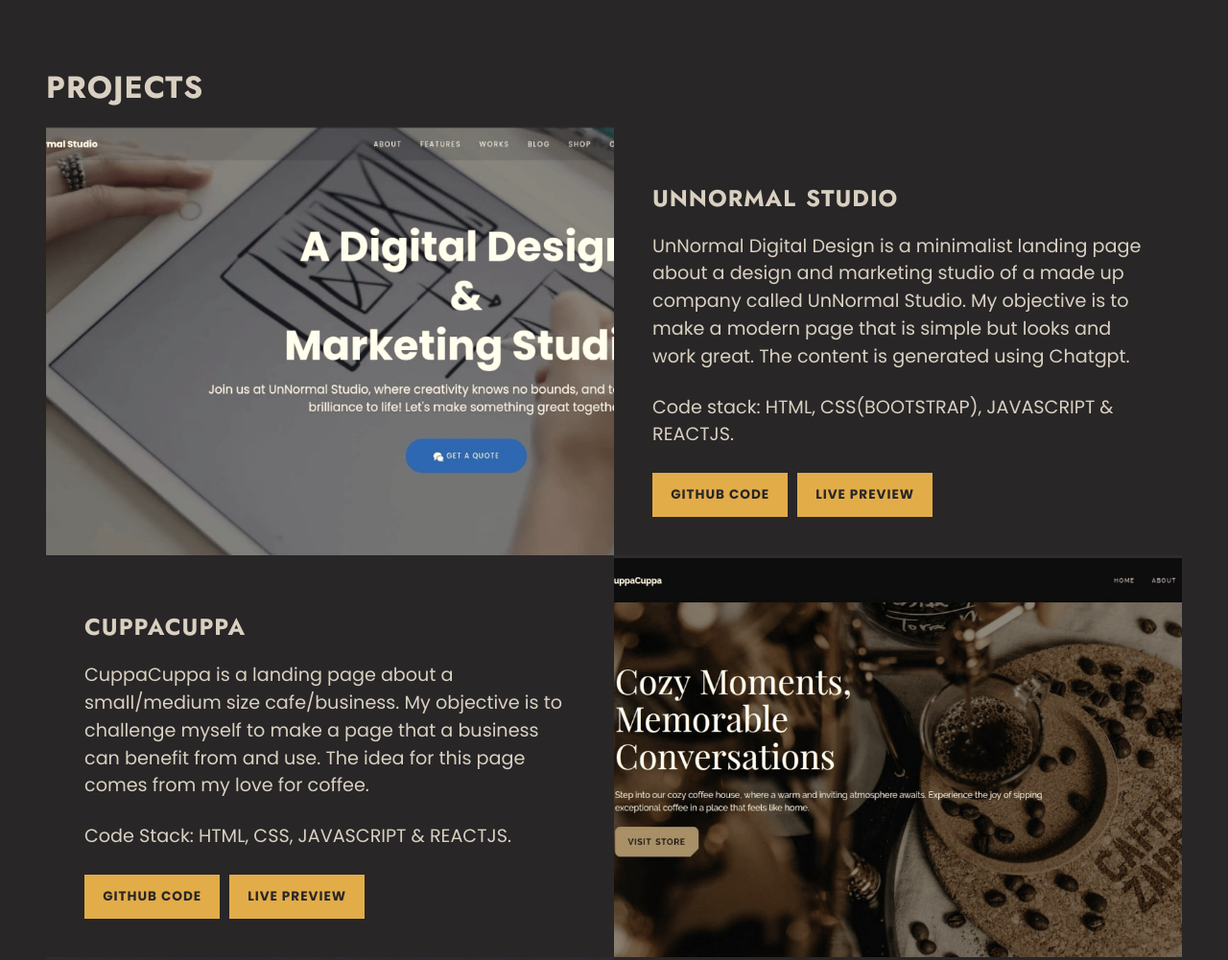
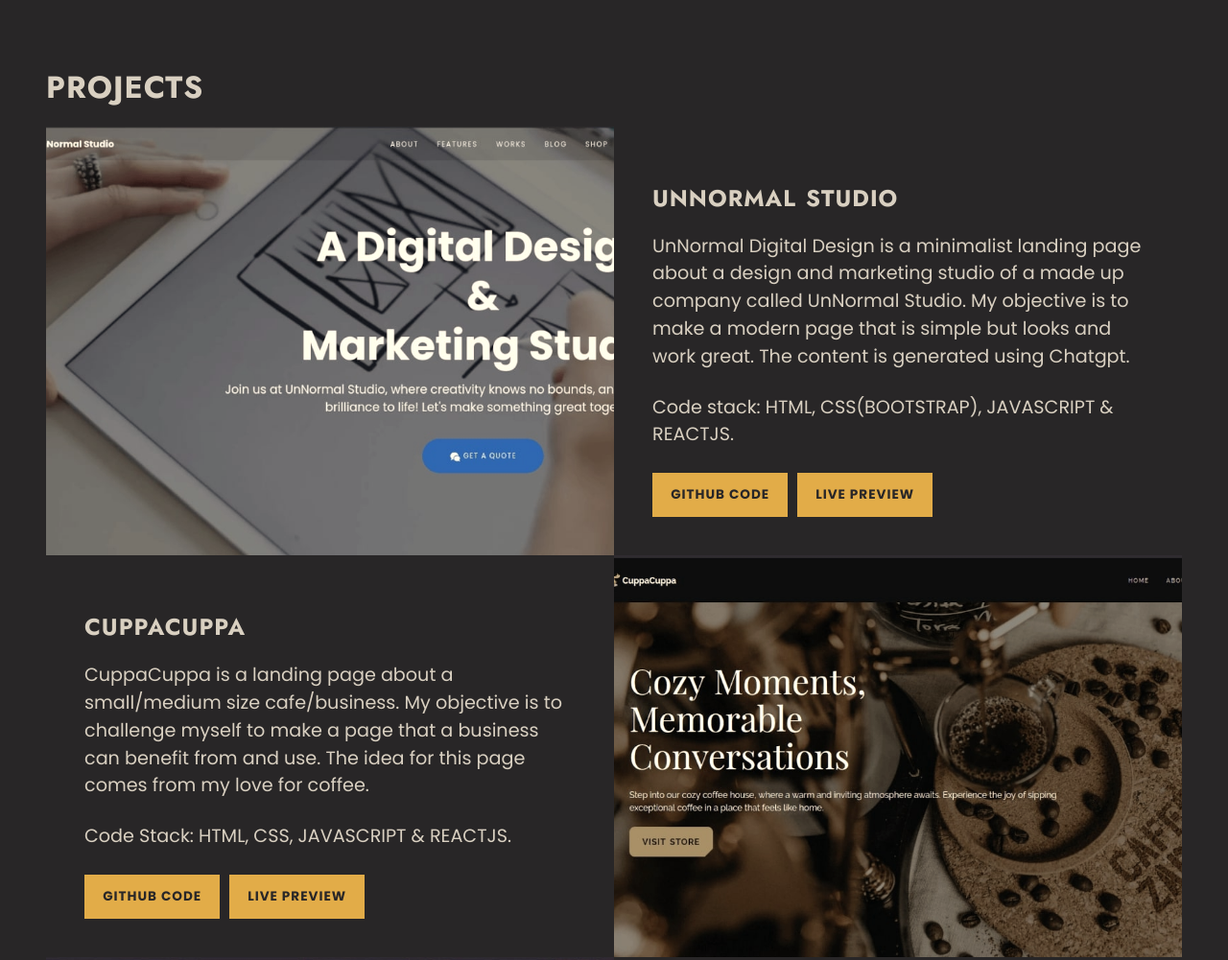
Before and after one commit to tsholo93/tsholo93.github.io, a plain HTML site: page index.html in a window 1280 px wide. Shown: the part 1540-2541 px from the top of the page at 96% size. Drawn offline with Linux system fonts and the light colour scheme.

Commit message:
03 commit

```diff
--- a/style.css
+++ b/style.css
@@ -611,7 +611,7 @@ strong {
   }
 
   .project-list .project-card figure > img {
-    object-position: 10% 50%;
+    object-position: 5% 50%;
   }
 
   .project-list .project-card .content {
```
